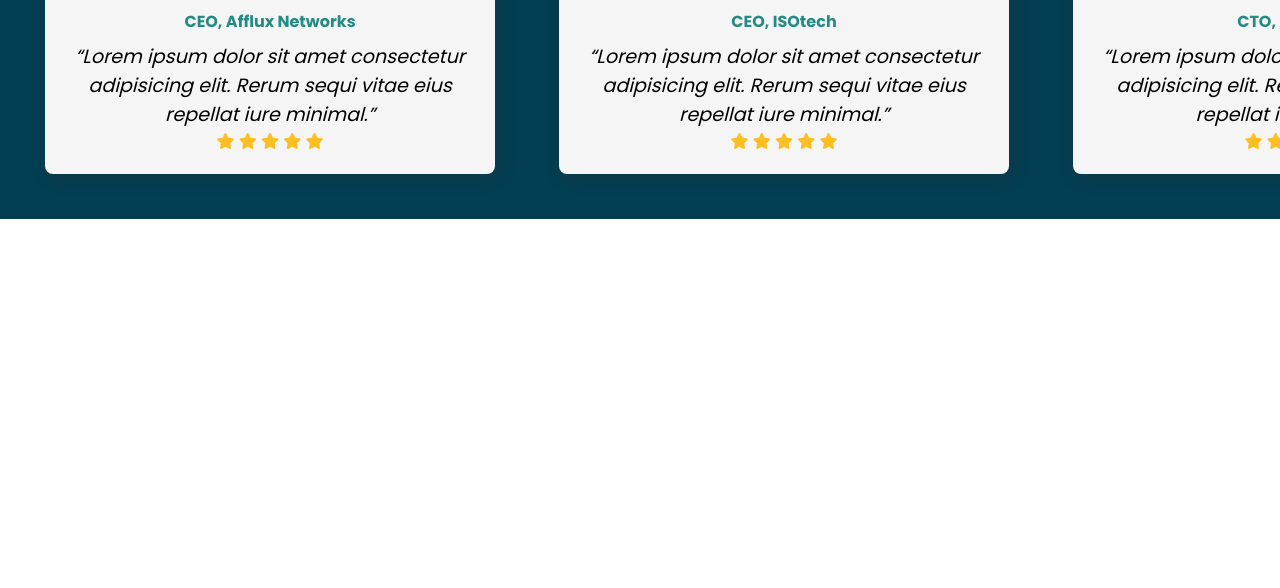
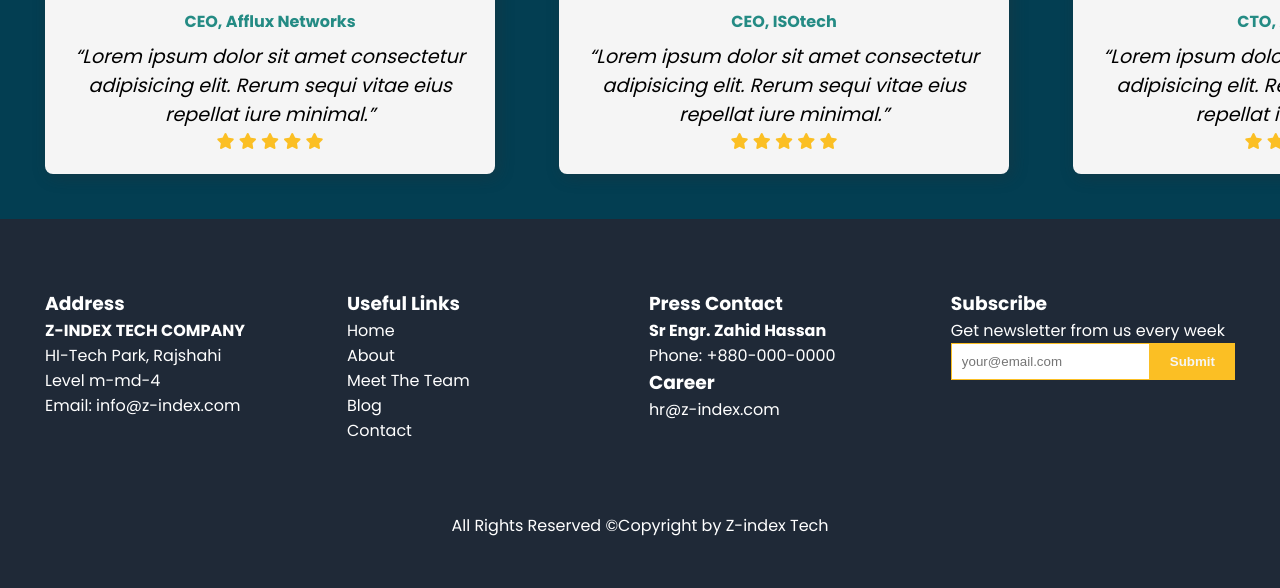
Before and after one commit to AyanUpadhaya/z-index-dev-agency, a plain HTML site: page index.html in a window 1280 px wide. Shown: the part 2691-3279 px from the top of the page. Before the commit the page ends 2910 px from the top, so only its background shows below. Drawn offline with Linux system fonts and the light colour scheme.

Commit message:
footer complete

```diff
--- a/index.html
+++ b/index.html
@@ -108,24 +108,6 @@
 
     </section>
 
-    <!-- react native section -->
-
-    <!-- <section class="react-section section-p1 section-lg-p2  bg-dark-gradient">
-        <div class="section-d-lg-flex section-justify-content-around section-align-center ">
-
-            <div class="content">
-                <h2 class="content-title text-center my-5"> React Native App Dev</h2>
-                <p class="content-description text-center">
-                    React Native is an open-source UI software framework created by Meta Platforms, Inc. It is used to develop applications for Android, Android TV, iOS, macOS, tvOS, Web, Windows and UWP by enabling developers to use the React framework along with native platform capabilities
-                </p>
-            </div>
-            <div class="showcase-img">
-                <img src="images/react-logo.png" alt="" class="d-block m-md-4">
-            </div>
-
-        </div>
-
-    </section> -->
 
     <!-- digital marketing section -->
 
@@ -213,6 +195,86 @@
         </div>
     </section>
 
+    <footer class="footer p-5">
+        <div class="grid-container my-5">
+            <div class="grid-item p-5">
+                <div class="">
+
+                    <h3>Address</h3>
+                    <h4>Z-INDEX TECH COMPANY</h4>
+                    <div>
+                        HI-Tech Park, Rajshahi<br>
+                        Level m-md-4<br>
+                        Email: info@z-index.com
+                    </div>
+
+                </div>
+            </div>
+
+            <div class="grid-item p-5">
+                <div class="">
+
+                    <h3>Useful Links</h3>
+                    <ul class="footer-list">
+                        <li class="footer-item">
+                            <a href="">Home</a>
+                        </li>
+                        <li class="footer-item">
+                            <a href="">About</a>
+                        </li>
+                        <li class="footer-item">
+                            <a href="">Meet The Team</a>
+                        </li>
+                        <li class="footer-item">
+                            <a href="">Blog</a>
+                        </li>
+                        <li class="footer-item">
+                            <a href="">Contact</a>
+                        </li>
+                    </ul>
+
+                </div>
+            </div>
+            <div class="grid-item p-5">
+                <div class="">
+
+                    <h3>Press Contact</h3>
+                    <h4>Sr Engr. Zahid Hassan</h4>
+                    <p>
+                        Phone: +880-000-0000
+                    </p>
+                    <h3>Career</h3>
+                    <p>
+                        hr@z-index.com
+                    </p>
+
+
+                </div>
+            </div>
+            <div class="grid-item p-5">
+                <div class="">
+
+                    <h3>Subscribe</h3>
+                    <p>Get newsletter from us every week</p>
+                    <div class="news-letter">
+                        <input type="text" placeholder="your@email.com">
+                        <button class="subscribe">Submit</button>
+                    </div>
+
+                </div>
+            </div>
+        </div>
+
+        <div class="credit">
+            <p class="text-center text-white">
+                All Rights Reserved &copy;Copyright by Z-index Tech
+            </p>
+        </div>
+
+
+
+    </footer>
+
 
     <script src="script.js"></script>
 
--- a/style.css
+++ b/style.css
@@ -281,6 +281,54 @@ body::before{
 .card_description q{
     font-size: larger;
 }
+/* footer */
+.footer{
+    background-color: #1f2937;
+    color:#fff;
+}
+.footer .grid-container{
+    display: grid;
+    grid-template-columns: 1fr;
+    gap:1.5rem;
+}
+.footer .grid-item{
+    border: 0;
+}
+.footer .footer-list{
+    list-style: none;
+}
+.footer .footer-list .footer-item>a{
+    text-decoration: none;
+    color:#ffffff;
+    transition: 0.3s ease;
+}
+.footer .footer-list .footer-item>a:hover{
+    color: #fbbf24;
+}
+
+/* footer subscribe */
+.footer .news-letter{
+    width: 100%;
+    display: flex;
+}
+.footer .news-letter input{
+    padding: 10px;
+    border:.5px solid #fbbf24;
+}
+.footer .news-letter .subscribe{
+    padding: 0 20px;
+    background-color: #fbbf24;
+    border: 0;
+    cursor: pointer;
+    color: #f5f5f5;
+    font-weight: bold;
+}
+
+/* footer credit */
+.footer .credit{
+    padding: 25px;
+
+}
 
 /*----------- MEDIA MD------------------- */
 
@@ -458,6 +506,12 @@ body::before{
         font-size: 4rem;
     }
 
+    /* footer */
+    .footer .grid-container{
+        grid-template-columns: repeat(4,1fr);
+    }
+
+
 
 }
 /* MEDIA LARGE 992px */
```
